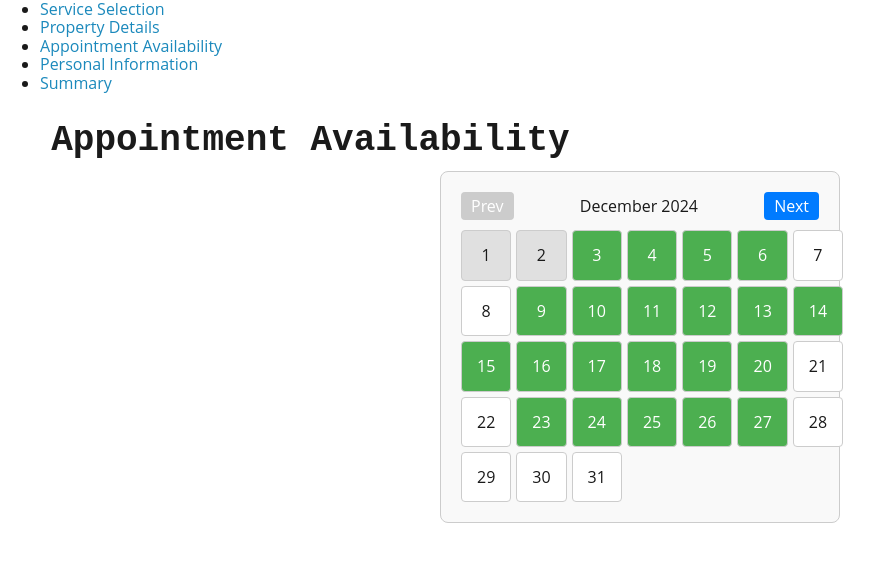
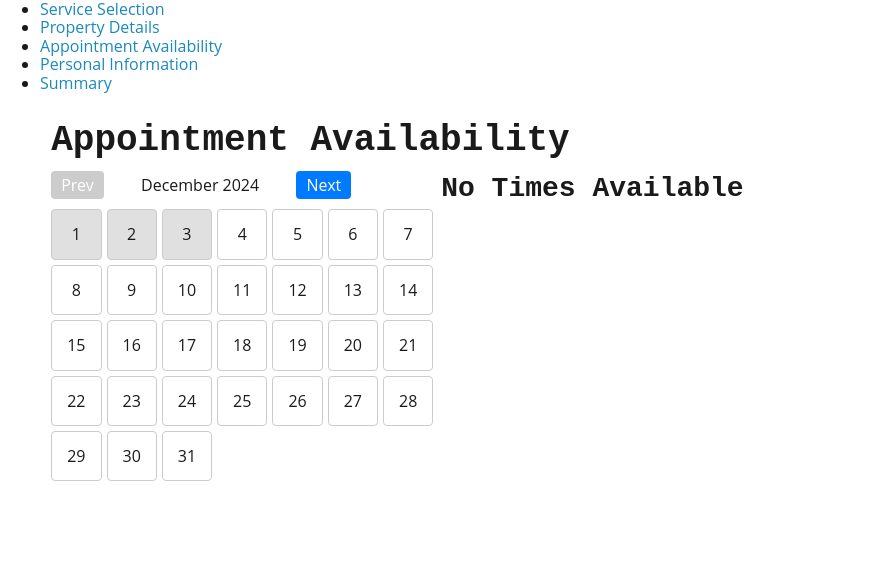
Before and after one commit to stevecalla/Differential_Scheduler, a React (Vite) app in the folder client/: page /appointment in a window 1280 px wide. Shown: the top 562 px of the page, without its empty margins (0-884 px from the left). Built offline with nearby package versions, Linux system fonts and the light colour scheme.

Commit message:
Starting on calendar

```diff
--- a/client/package.json
+++ b/client/package.json
@@ -10,7 +10,9 @@
     "preview": "vite preview"
   },
   "dependencies": {
+    "bootstrap": "^5.3.3",
     "react": "^18.2.0",
+    "react-bootstrap": "^2.10.6",
     "react-dom": "^18.2.0",
     "react-router-dom": "^6.23.1"
   },
--- /dev/null
+++ b/client/src/components/AvailableTimes.tsx
@@ -0,0 +1,77 @@
+import React, { useState } from "react";
+import { TimeRange } from "./calendar";
+
+interface AvailableTimesProps {
+  activeView: "Inspector" | "Client";
+  times: TimeRange[];
+  selectedDate: Date | null;
+  onTimeClick: (time: TimeRange) => void;
+}
+
+const AvailableTimes: React.FC<AvailableTimesProps> = ({
+  inspectorTimes,
+  clientTimes,
+  selectedDate,
+  onTimeClick,
+}) => {
+  const [activeView, setActiveView] = useState<"Inspector" | "Client">(
+    "Inspector"
+  );
+
+  if (!selectedDate) {
+    return (
+      <div className="available-times">
+        <h3>No Times Available</h3>
+      </div>
+    );
+  }
+
+  // Determine the currently active times
+  const times =
+    activeView === "Inspector"
+      ? inspectorTimes[selectedDate.toISOString().split("T")[0]] || []
+      : clientTimes[selectedDate.toISOString().split("T")[0]] || [];
+
+  // Determine the number of columns dynamically
+  const columnCount = 5
+    //times.length > 21 ? 4 : times.length > 14 ? 3 : times.length > 7 ? 2 : 1;
+
+  return (
+    <div className="available-times">
+      {/* Slider */}
+      <div className="available-times-slider">
+        <button
+          className={activeView === "Inspector" ? "active" : ""}
+          onClick={() => setActiveView("Inspector")}
+        >
+          Inspector
+        </button>
+        <button
+          className={activeView === "Client" ? "active" : ""}
+          onClick={() => setActiveView("Client")}
+        >
+          Client
+        </button>
+      </div>
+
+      {/* Display Times */}
+      <h3>
+        {activeView} Times for {selectedDate.toLocaleDateString()}
+      </h3>
+      <div
+        className={`available-times-grid ${
+          activeView === "Inspector" ? "inspector" : "client"
+        }`}
+        style={{ gridTemplateColumns: `repeat(${columnCount}, 1fr)` }}
+      >
+        {times.map((time, index) => (
+          <button key={index} onClick={() => onTimeClick(time)}>
+            {time}
+          </button>
+        ))}
+      </div>
+    </div>
+  );
+};
+
+export default AvailableTimes;
--- a/client/src/components/calendar.css
+++ b/client/src/components/calendar.css
@@ -1,10 +1,16 @@
 .calendar-container {
+  display: flex;
+  flex-wrap: nowrap; /* Ensure components stay in a single row */
+  gap: 20px; /* Add spacing between calendar and available times */
+}
+
+.calendar-wrapper {
+  flex: 1; /* Let calendar take only as much space as needed */
+  max-width: 300px; /* Optional: Set a max width for the calendar */
+}
+
+.calendar {
   max-width: 400px;
-  margin: 0 auto;
-  padding: 20px;
-  border: 1px solid #ccc;
-  border-radius: 8px;
-  background-color: #f9f9f9;
 }
 
 .calendar-header {
@@ -66,18 +72,92 @@
 }
 
 .available-times {
-  margin-top: 20px;
+  flex: 3; /* Make AvailableTimes take up most of the space */
+  display: flex;
+  flex-direction: column;
+  justify-content: flex-start;
+  margin-left: 70px;
+  width: 100%; /* Expand to fill horizontal space */
 }
 
 .available-times h3 {
-  margin: 0;
+  margin-bottom: 10px;
 }
 
-.available-times ul {
-  list-style-type: none;
-  padding: 0;
+.available-times-grid {
+  display: grid;
+  gap: 10px;
+  width: 100%;
+}
+/* General button styles */
+/* .available-times-grid button {
+  padding: 10px 16px;
+  border: none;
+  border-radius: 4px;
+  cursor: pointer;
+  font-size: 14px;
+  text-align: center;
+  transition: background-color 0.2s ease, color 0.2s ease;
+} */
+
+/* Inspector button styles (Blue) */
+.available-times-grid.inspector button {
+  background-color: #007bff;
+  color: white;
 }
 
-.available-times li {
-  margin: 5px 0;
+.available-times-grid.inspector button:hover {
+  background-color: #0056b3;
 }
+
+/* Client button styles (Orange) */
+.available-times-grid.client button {
+  background-color: #800080;
+  color: white;
+}
+
+.available-times-grid.client button:hover {
+  background-color: #9932CC;
+}
+
+
+.available-times button {
+  padding: 10px;
+  background-color: #007bff;
+  color: white;
+  border: none;
+  border-radius: 4px;
+  cursor: pointer;
+}
+
+.available-times button:hover {
+  background-color: #0056b3;
+}
+
+/* Slider above available times */
+.available-times-slider {
+  display: flex;
+  justify-content: flex-end; /* Push slider to the far right */
+  margin-bottom: 10px;
+}
+
+.available-times-slider button {
+  padding: 8px 16px;
+  background-color: #e0e0e0;
+  color: #333;
+  border: none;
+  border-radius: 4px;
+  cursor: pointer;
+  margin: 5px;
+}
+
+.available-times-slider button.active {
+  background-color: #007bff;
+  color: white;
+  font-weight: bold;
+}
+
+.available-times-slider button:hover {
+  background-color: #0056b3;
+  color: white;
+}
--- a/client/src/components/calendar.tsx
+++ b/client/src/components/calendar.tsx
@@ -1,35 +1,18 @@
-import React, { useState, useEffect } from "react";
+import React, { useState } from "react";
 import "./Calendar.css";
-
-interface TimeData {
-  [key: string]: string[];
+import AvailableTimes from "./AvailableTimes";
+import {inspectorTimes, clientTimes} from "../data/timeData"
+export interface TimeRange {
+  start: string;
+  end: string;
+  date: string;
+}
+interface CalendarProps {
+  inspectorTimes: TimeRange;
+  clientTimes: TimeRange;
 }
 
-const timeData: TimeData = {
-  "2024-12-03": ["7:45 AM", "10:00 AM", "1:15 PM", "3:30 PM", "5:45 PM", "8:00 PM"],
-  "2024-12-04": ["9:00 AM", "12:30 PM", "4:00 PM"],
-  "2024-12-05": ["8:15 AM", "11:00 AM", "1:45 PM", "4:30 PM", "6:15 PM"],
-  "2024-12-06": ["7:30 AM", "10:15 AM", "12:00 PM", "2:45 PM", "5:30 PM", "7:15 PM"],
-  "2024-12-09": ["8:00 AM", "9:30 AM", "12:00 PM", "3:00 PM", "6:00 PM", "8:30 PM"],
-  "2024-12-10": ["7:15 AM", "9:00 AM", "11:45 AM", "2:30 PM", "4:15 PM"],
-  "2024-12-11": ["8:30 AM", "10:00 AM", "1:30 PM", "4:00 PM", "6:30 PM", "9:00 PM"],
-  "2024-12-12": ["9:15 AM", "11:00 AM", "1:45 PM", "3:30 PM", "5:15 PM"],
-  "2024-12-13": ["7:45 AM", "10:30 AM", "12:15 PM", "2:00 PM", "4:45 PM", "6:30 PM", "9:15 PM"],
-  "2024-12-14": ["8:00 AM", "9:45 AM", "11:30 AM", "1:15 PM", "3:00 PM"],
-  "2024-12-15": ["7:30 AM", "10:00 AM", "12:45 PM", "3:30 PM", "5:15 PM", "7:00 PM", "8:45 PM"],
-  "2024-12-16": ["8:15 AM", "10:45 AM", "12:30 PM", "2:15 PM", "5:00 PM"],
-  "2024-12-17": ["7:00 AM", "8:45 AM", "10:30 AM", "12:15 PM", "3:00 PM", "4:45 PM", "6:30 PM", "8:15 PM"],
-  "2024-12-18": ["7:30 AM", "9:15 AM", "11:00 AM", "12:45 PM", "2:30 PM", "4:15 PM"],
-  "2024-12-19": ["8:00 AM", "9:45 AM", "11:30 AM", "1:15 PM", "3:00 PM", "4:45 PM", "6:30 PM"],
-  "2024-12-20": ["7:45 AM", "9:30 AM", "11:15 AM", "1:00 PM", "2:45 PM", "4:30 PM", "6:15 PM", "8:00 PM"],
-  "2024-12-23": ["8:30 AM", "10:15 AM", "12:00 PM", "1:45 PM", "3:30 PM"],
-  "2024-12-24": ["7:15 AM", "8:45 AM", "10:30 AM", "12:15 PM", "2:00 PM", "3:45 PM", "5:30 PM"],
-  "2024-12-25": ["8:00 AM", "9:30 AM", "11:00 AM", "12:30 PM", "2:00 PM", "3:30 PM", "5:00 PM"],
-  "2024-12-26": ["7:00 AM", "8:30 AM", "10:00 AM", "11:30 AM", "1:00 PM", "2:30 PM", "4:00 PM", "5:30 PM"],
-  "2024-12-27": ["7:45 AM", "9:15 AM", "10:45 AM", "12:15 PM", "1:45 PM", "3:15 PM", "4:45 PM", "6:15 PM", "7:45 PM"]
-};
-
-const Calendar: React.FC = () => {
+const Calendar: React.FC<CalendarProps> = ({inspectorTimes, clientTimes })  => {
   const [currentDate, setCurrentDate] = useState(new Date());
   const [selectedDate, setSelectedDate] = useState<Date | null>(null);
 
@@ -44,6 +27,10 @@ const Calendar: React.FC = () => {
   const handleSelectDay = (day: number) => {
     const selected = new Date(currentDate.getFullYear(), currentDate.getMonth(), day);
     setSelectedDate(selected);
+  };
+
+  const handleTimeClick = (time: string) => {
+    alert(`You selected: ${time}`);
   };
 
   const renderCalendarDays = () => {
@@ -67,7 +54,7 @@ const Calendar: React.FC = () => {
       const cellDate = new Date(year, month, day);
       const formattedDate = cellDate.toISOString().split("T")[0];
       const isPastDay = cellDate < today && (!isSameMonth || day < today.getDate());
-      const hasAvailableTime = !!timeData[formattedDate];
+      const hasAvailableTime = !!inspectorTimes.date;
       const isSelected = selectedDate?.toDateString() === cellDate.toDateString();
 
       calendarDays.push(
@@ -87,26 +74,6 @@ const Calendar: React.FC = () => {
     return calendarDays;
   };
 
-  const renderAvailableTimes = () => {
-    if (!selectedDate) return null;
-
-    const formattedDate = selectedDate.toISOString().split("T")[0];
-    const times = timeData[formattedDate];
-
-    if (!times) return <p>No available times for this day.</p>;
-
-    return (
-      <div className="available-times">
-        <h3>Available Times for {selectedDate.toLocaleDateString()}</h3>
-        <ul>
-          {times.map((time, index) => (
-            <li key={index}>{time}</li>
-          ))}
-        </ul>
-      </div>
-    );
-  };
-
   const currentMonthYear = `${currentDate.toLocaleString("default", {
     month: "long",
   })} ${currentDate.getFullYear()}`;
@@ -115,8 +82,13 @@ const Calendar: React.FC = () => {
     currentDate.getFullYear() === new Date().getFullYear() &&
     currentDate.getMonth() === new Date().getMonth();
 
+  const selectedDateFormatted = selectedDate?.toISOString().split("T")[0];
+  const selectedTimes = selectedDateFormatted ? timeData[selectedDateFormatted] : null;
+
   return (
     <div className="calendar-container">
+      <div className="calendar-wrapper">
+        <div className="calendar">
           <div className="calendar-header">
             <button onClick={handlePrevMonth} disabled={isPrevDisabled}>
               Prev
@@ -125,8 +97,16 @@ const Calendar: React.FC = () => {
             <button onClick={handleNextMonth}>Next</button>
           </div>
           <div className="calendar-grid">{renderCalendarDays()}</div>
-      {renderAvailableTimes()}
         </div>
+      </div>
+      <AvailableTimes
+          inspectorTimes={inspectorTimes}
+          clientTimes={clientTimes}
+          selectedDate={selectedDate}
+          onTimeClick={(time) => console.log("Selected time:", time)}
+        />
+    </div>
+
   );
 };
 
--- /dev/null
+++ b/client/src/data/timeData.ts
@@ -0,0 +1,30 @@
+import {TimeRange} from "../components/calendar"
+export const inspectorTimes: TimeRange = {
+  "2024-12-03": ["7:45 AM", "10:00 AM", "1:15 PM", "3:30 PM", "5:45 PM", "8:00 PM"],
+  "2024-12-04": ["9:00 AM", "12:30 PM", "4:00 PM"],
+  "2024-12-05": ["8:15 AM", "11:00 AM", "1:45 PM", "4:30 PM", "6:15 PM"],
+  "2024-12-06": ["7:30 AM", "10:15 AM", "12:00 PM", "2:45 PM", "5:30 PM", "7:15 PM"],
+  "2024-12-09": ["8:00 AM", "9:30 AM", "12:00 PM", "3:00 PM", "6:00 PM", "8:30 PM"],
+  "2024-12-10": ["7:15 AM", "9:00 AM", "11:45 AM", "2:30 PM", "4:15 PM"],
+  "2024-12-11": ["8:30 AM", "10:00 AM", "1:30 PM", "4:00 PM", "6:30 PM", "9:00 PM"],
+  "2024-12-12": ["9:15 AM", "11:00 AM", "1:45 PM", "3:30 PM", "5:15 PM"],
+  "2024-12-13": ["7:45 AM", "10:30 AM", "12:15 PM", "2:00 PM", "4:45 PM", "6:30 PM", "9:15 PM"],
+  "2024-12-14": ["8:00 AM", "9:45 AM", "11:30 AM", "1:15 PM", "3:00 PM"],
+  "2024-12-15": ["7:30 AM", "10:00 AM", "12:45 PM", "3:30 PM", "5:15 PM", "7:00 PM", "8:45 PM"],
+  "2024-12-16": ["8:15 AM", "10:45 AM", "12:30 PM", "2:15 PM", "5:00 PM"],
+  "2024-12-17": ["7:00 AM", "8:45 AM", "10:30 AM", "12:15 PM", "3:00 PM", "4:45 PM", "6:30 PM", "8:15 PM"],
+  "2024-12-18": ["7:30 AM", "9:15 AM", "11:00 AM", "12:45 PM", "2:30 PM", "4:15 PM"],
+  "2024-12-19": ["8:00 AM", "9:45 AM", "11:30 AM", "1:15 PM", "3:00 PM", "4:45 PM", "6:30 PM"],
+  "2024-12-20": ["7:45 AM", "9:30 AM", "11:15 AM", "1:00 PM", "2:45 PM", "4:30 PM", "6:15 PM", "8:00 PM"],
+  "2024-12-23": ["8:30 AM", "10:15 AM", "12:00 PM", "1:45 PM", "3:30 PM"],
+  "2024-12-24": ["7:15 AM", "8:45 AM", "10:30 AM", "12:15 PM", "2:00 PM", "3:45 PM", "5:30 PM"],
+  "2024-12-25": ["8:00 AM", "9:30 AM", "11:00 AM", "12:30 PM", "2:00 PM", "3:30 PM", "5:00 PM"],
+  "2024-12-26": ["7:00 AM", "8:30 AM", "10:00 AM", "11:30 AM", "1:00 PM", "2:30 PM", "4:00 PM", "5:30 PM"],
+  "2024-12-27": ["7:45 AM", "9:15 AM", "10:45 AM", "12:15 PM", "1:45 PM", "3:15 PM", "4:45 PM", "6:15 PM", "7:45 PM","12:00 PM","7:45 PM","7:45 PM","7:45 PM","7:45 PM","7:45 PM","7:45 PM","7:45 PM","7:45 PM","7:45 PM","7:45 PM","7:45 PM","7:45 PM","7:45 PM","7:45 PM","7:45 PM","7:45 PM","7:45 PM","7:45 PM","7:45 PM","7:45 PM","7:45 PM","7:45 PM","7:45 PM","7:45 PM","7:45 PM","7:45 PM","7:45 PM","7:45 PM","7:45 PM","7:45 PM","7:45 PM","7:45 PM","7:45 PM","7:45 PM","7:45 PM","7:45 PM","7:45 PM"]
+};
+
+export const clientTimes: TimeRange = {
+  "2024-12-03": ["9:00 AM", "12:00 PM", "3:00 PM", "5:00 PM"],
+  "2024-12-04": ["8:30 AM", "10:15 AM", "1:45 PM", "4:30 PM"],
+  // Add more dates and times
+};
--- a/client/src/pages/appointmentAvailability.tsx
+++ b/client/src/pages/appointmentAvailability.tsx
@@ -1,10 +1,14 @@
 import Calendar from "../components/calendar.js";
+import {inspectorTimes, clientTimes} from "../data/timeData.js"
 const AppointmentAvailability = () => {
     return (
 
       <section>
         <h1>Appointment Availability</h1>
-        <Calendar />
+        <Calendar
+          inspectorTimes={inspectorTimes}
+          clientTimes={clientTimes}
+        />
       </section>
     );
   };
```
Also changed, not shown: 2 other files (tests, documents, lock files or other folders). Lines whose indentation alone changed are shown as unchanged.
